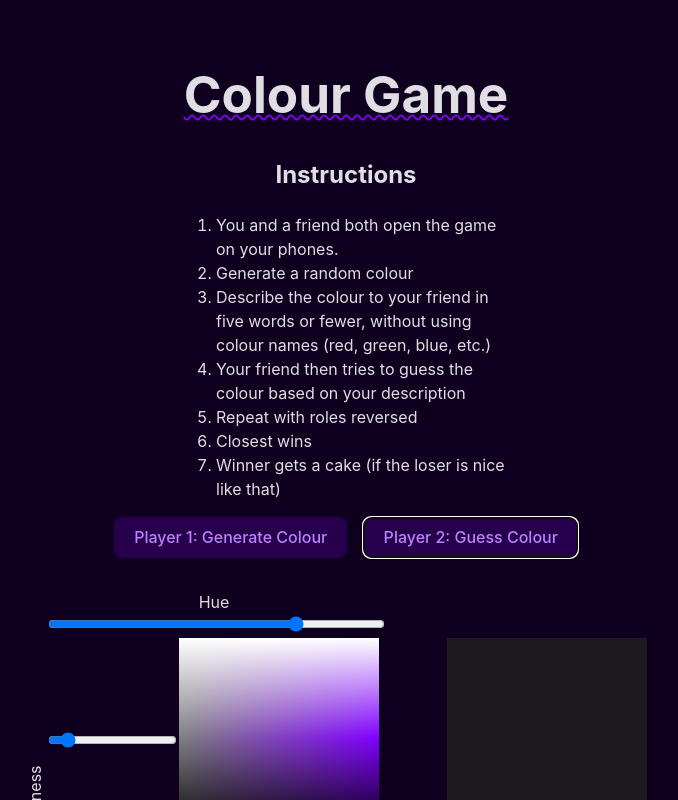
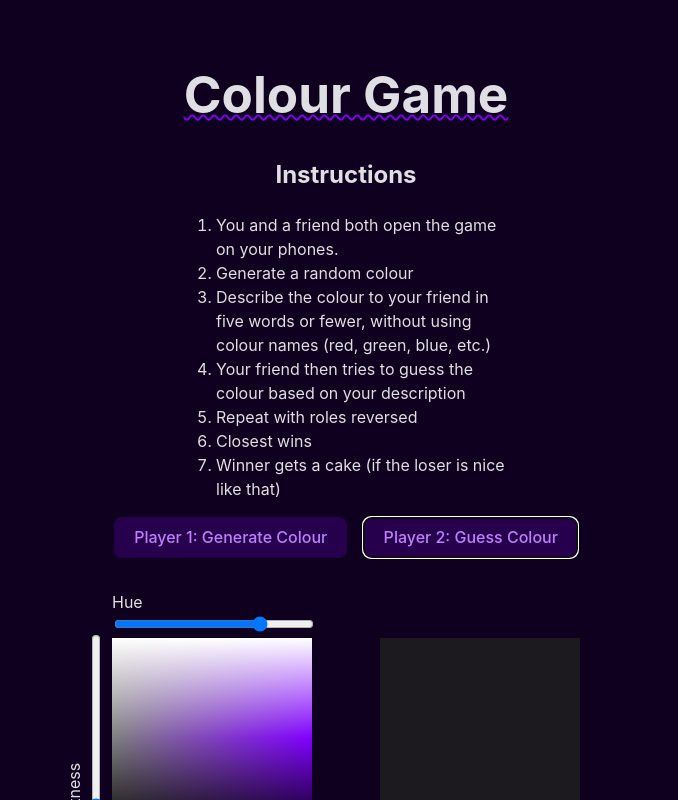
Before and after one commit to mrchimp/colour-game, a Vue app: page / in a window 1280 px wide. Both pictures are taken after a click on the button "Player 2: Guess Colour". Shown: the top 800 px of the page, without its empty margins (294-972 px from the left). Built offline with nearby package versions, Linux system fonts and the light colour scheme.

Commit message:
Improve control alignment

```diff
--- a/src/components/GuessColour.vue
+++ b/src/components/GuessColour.vue
@@ -70,7 +70,6 @@ function getPickerValues(e) {
             type="range"
             min="0"
             max="100"
-            orient="vertical"
             v-model="lightness"
           />
         </div>
@@ -151,7 +150,8 @@ function getPickerValues(e) {
 
 .picker-container {
   display: grid;
-  grid-template-columns: auto 1fr;
+  grid-template-columns: 2rem 1fr;
+  position: relative;
 }
 
 .picker-swatch {
@@ -189,10 +189,11 @@ function getPickerValues(e) {
 .hue {
   label {
     display: block;
+    text-align: left;
   }
 
   input {
-    width: 100%;
+    width: var(--swatch-size);
   }
 
   /* Chrome, Safari, Opera, and Edge  */
@@ -230,18 +231,18 @@ function getPickerValues(e) {
 }
 
 .lightness {
-  position: relative;
+  position: absolute;
+  top: 4.5rem;
+  left: -8rem;
+  transform: rotate(-90deg);
 
   label {
     display: block;
-    position: absolute;
-    bottom: 2rem;
-    left: -3rem;
-    transform: rotate(-90deg);
+    text-align: left;
   }
 
   input {
-    height: var(--swatch-size);
+    width: var(--swatch-size);
   }
 }
 </style>
```
